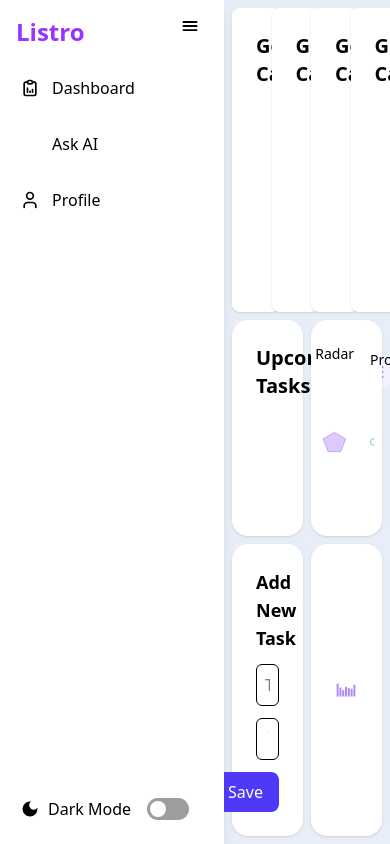
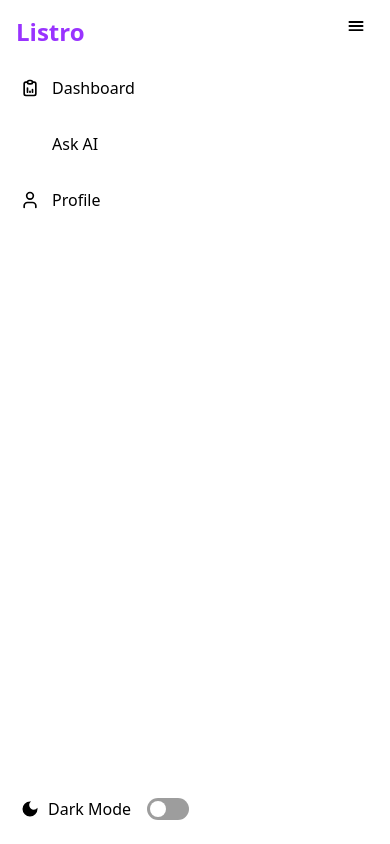
Before and after one commit to Abhishek-iiit-surat/Todo-On-Steriods, a React (Vite) app in the folder client/: page / in a window 390 px wide. Built offline with nearby package versions, Linux system fonts and the light colour scheme; some icons are missing.

Commit message:
feat: added responsiveness to the skeleton of dashboard

```diff
--- a/client/src/App.jsx
+++ b/client/src/App.jsx
@@ -11,14 +11,12 @@
       <div className="flex min-h-screen bg-[#e8eef7]">
         {/* Sidebar */}
         <div
-          className={`flex-shrink-0 transition-all duration-500 ${sidebarOpen ? "w-56" : "w-16"
+          className={`flex-shrink-0 h-screen sticky top-0 transition-all duration-200 ${sidebarOpen ? "w-full sm:w-full md:w-56 lg:w-56" : "w-16"
             }`}
         >
           <SideBar />
         </div>
-
-        {/* Main content */}
-        <main className="flex-1 p-2 overflow-auto">
+        <main className="flex-1 p-2 overflow-y-hidden z-0">
           <Routes>
             <Route path="/" element={<Dashboard />} />
             <Route path="/profile" element={<Profile />} />
--- a/client/src/components/cards/AddTaskCard.jsx
+++ b/client/src/components/cards/AddTaskCard.jsx
@@ -17,7 +17,7 @@
     return (
         <div className="bg-white rounded-2xl p-6 h-full shadow" >
             <h3 className="text-lg font-semibold mb-3">Add New Task</h3>
-            <form onSubmit={onSave} className="flex flex-col gap-3">
+            {/* <form onSubmit={onSave} className="flex flex-col gap-3">
                 <input
                     value={title}
                     onChange={(e) => setTitle(e.target.value)}
@@ -38,7 +38,7 @@
                         Save
                     </button>
                 </div>
-            </form>
+            </form> */}
         </div>
     );
 }
--- a/client/src/components/cards/UpcomingTaskCard.jsx
+++ b/client/src/components/cards/UpcomingTaskCard.jsx
@@ -7,6 +7,7 @@
         <div className="bg-white rounded-2xl p-6 h-full shadow">
             <div className="flex items-center justify-between mb-4">
                 <h3 className="text-xl font-semibold">Upcoming Tasks</h3>
+                {/* <p>Lorem ipsum, dolor sit amet consectetur adipisicing elit. Esse error provident rem repellendus odit modi. Quis minima nobis provident odio repellendus, debitis doloribus. Itaque, quis neque! Tempora aliquam laboriosam aperiam.</p> */}
                 <button className="p-2 rounded-full bg-violet-50">
                     <HiAdjustmentsHorizontal className="w-5 h-5 text-violet-500" />
                 </button>
--- a/client/src/components/cards/genericCard.jsx
+++ b/client/src/components/cards/genericCard.jsx
@@ -4,7 +4,8 @@
     return (
         <div className="bg-white rounded-lg p-6 h-full shadow">
             <div className="flex items-center justify-between mb-4">
-                <h3 className="text-xl font-semibold">Generic Card</h3>
+                {/* <h3 className="text-xl font-semibold"></h3> */}
+
             </div>
         </div>
     )
--- a/client/src/components/layout/SideBar.jsx
+++ b/client/src/components/layout/SideBar.jsx
@@ -17,21 +17,22 @@
 
     return (
         <div
-            className={`h-full bg-white shadow-lg flex flex-col justify-between items-center py-2 transition-all duration-500 `}
+            className={`h-full bg-white shadow-lg flex flex-col justify-between items-center py-2 transition-all duration-200 `}
         >
             {/* Toggle button */}
             <div className='w-full'>
                 {sidebarOpen ? (
                     <div className='flex justify-between w-full px-4'>
-                        <div
-                            className="flex items-center justify-between mb-3 font-bold text-2xl transition-colors duration-300 text-[color:var(--theme-color)] hover:text-[color:var(--theme-hover-color)]"
+                        <a
+                            className="flex items-center justify-between mb-3 font-bold text-2xl transition-colors duration-200 text-[color:var(--theme-color)] hover:text-[color:var(--theme-hover-color)]"
                             style={{
                                 '--theme-color': themeColor,
                                 '--theme-hover-color': themeHoverColor,
                             }}
+                            href='/'
                         >
                             Listro
-                        </div>
+                        </a>
                         <button
                             onClick={toggleSidebar}
                             className="flex justify-end mb-6 p-2 rounded-md hover:bg-gray-100 "
--- a/client/src/pages/DashBoard.jsx
+++ b/client/src/pages/DashBoard.jsx
@@ -11,34 +11,36 @@
 export default function Dashboard() {
     const sidebarOpen = uiStore((s) => s.sidebarOpen);
 
-
     return (
         <div
-            className="grid grid-cols-4 grid-rows-3 gap-2 h-full"
-            style={{ gridTemplateRows: "6fr 4fr" }}
+            className="grid sm:grid-col-1 md:grid-col-2 lg:grid-cols-4 gap-2 h-full"
         >
-            <div className="col-span-1 row-span-2 ">
+            {/* Small Generic Cards */}
+            <div className="col-span-1">
                 <GenericCard />
             </div>
-            <div className="col-span-1 row-span-2 ">
+            <div className="col-span-1">
                 <GenericCard />
             </div>
-            <div className="col-span-1 row-span-2 ">
+            <div className="col-span-1">
                 <GenericCard />
             </div>
-            <div className="col-span-1 row-span-2 ">
+            <div className="col-span-1">
                 <GenericCard />
             </div>
-            <div className="row-span-1 col-span-2">
+
+            {/* Bigger Cards */}
+
+            <div className="col-span-2 row-span-2">
                 <UpcomingTasksCard />
             </div>
-            <div className="row-span-1 col-span-2">
+            <div className="col-span-2 row-span-2">
                 <AnalyticsCard />
             </div>
-            <div className="row-span-1 col-span-2">
+            <div className="col-span-2 row-span-2">
                 <AddTaskCard />
             </div>
-            <div className="row-span-1 col-span-2">
+            <div className="col-span-2 row-span-2">
                 <WeeklyActivityCard />
             </div>
         </div>
```
